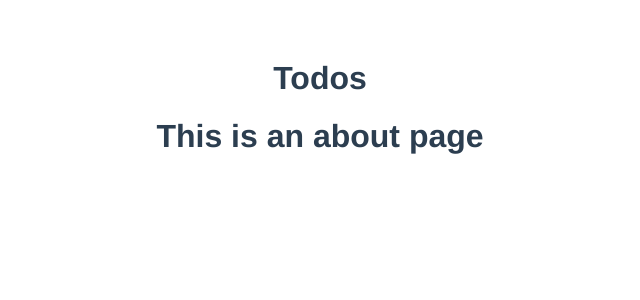
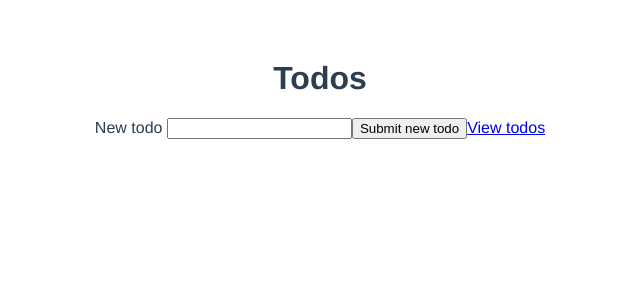
Before and after one commit to jackdomleo7/TodoApi, a Vue app in the folder Client/: page /new in a window 1280 px wide. Shown: the top 300 px of the page, without its empty margins (320-960 px from the left). Built offline with nearby package versions, Linux system fonts and the light colour scheme.

Commit message:
POST a new todo

```diff
--- a/Client/public/index.html
+++ b/Client/public/index.html
@@ -1,15 +1,15 @@
 <!DOCTYPE html>
-<html lang="en">
+<html lang="en-GB">
   <head>
     <meta charset="utf-8">
     <meta http-equiv="X-UA-Compatible" content="IE=edge">
     <meta name="viewport" content="width=device-width,initial-scale=1.0">
     <link rel="icon" href="<%= BASE_URL %>favicon.ico">
-    <title>client</title>
+    <title>TODOS</title>
   </head>
   <body>
     <noscript>
-      <strong>We're sorry but client doesn't work properly without JavaScript enabled. Please enable it to continue.</strong>
+      <strong>We're sorry but TODOS doesn't work properly without JavaScript enabled. Please enable it to continue.</strong>
     </noscript>
     <div id="app"></div>
     <!-- built files will be auto injected -->
--- a/Client/src/views/AllTodos.vue
+++ b/Client/src/views/AllTodos.vue
@@ -1,5 +1,6 @@
 <template>
   <div class="hello">
+    <router-link to="/new">New todo</router-link>
     <p v-if="todos.length === 0">There is nothing in your TODO list</p>
     <ul v-else>
       <li v-for="(todo, index) in todos.data" :key="index">
@@ -31,19 +32,6 @@ export default class AllTodos extends Vue {
       console.log(error);
     })
   }
-
-  private newTodo() {
-    axios.post(this.uri, {
-      name: "Drink tea",
-      isComplete: false
-    })
-        .then(function (repsonse) {
-          console.log(repsonse)
-        })
-        .catch(function (error) {
-          console.log(error)
-        })
-  }
 }
 </script>
 
--- a/Client/src/views/NewTodo.vue
+++ b/Client/src/views/NewTodo.vue
@@ -1,6 +1,11 @@
 <template>
-  <div class="about">
-    <h1>This is an about page</h1>
+  <div class="new-todo">
+    <label>
+      New todo
+      <input type="text" v-model="newTodoText" />
+    </label>
+    <button type="submit" @click="newTodo">Submit new todo</button>
+    <router-link to="/">View todos</router-link>
   </div>
 </template>
 
@@ -9,5 +14,21 @@ import { Component, Prop, Vue } from 'vue-property-decorator';
 import axios from 'axios';
 
 @Component
-export default class NewTodo extends Vue {}
+export default class NewTodo extends Vue {
+  private readonly uri: string = "https://localhost:5001/api/TodoItems";
+  private newTodoText: string = "";
+
+  private newTodo() {
+    axios.post(this.uri, {
+      name: this.newTodoText,
+      isComplete: false
+    })
+    .then(function (response) {
+      console.log(response)
+    })
+    .catch(function (error) {
+      console.log(error)
+    })
+  }
+}
 </script>
```
